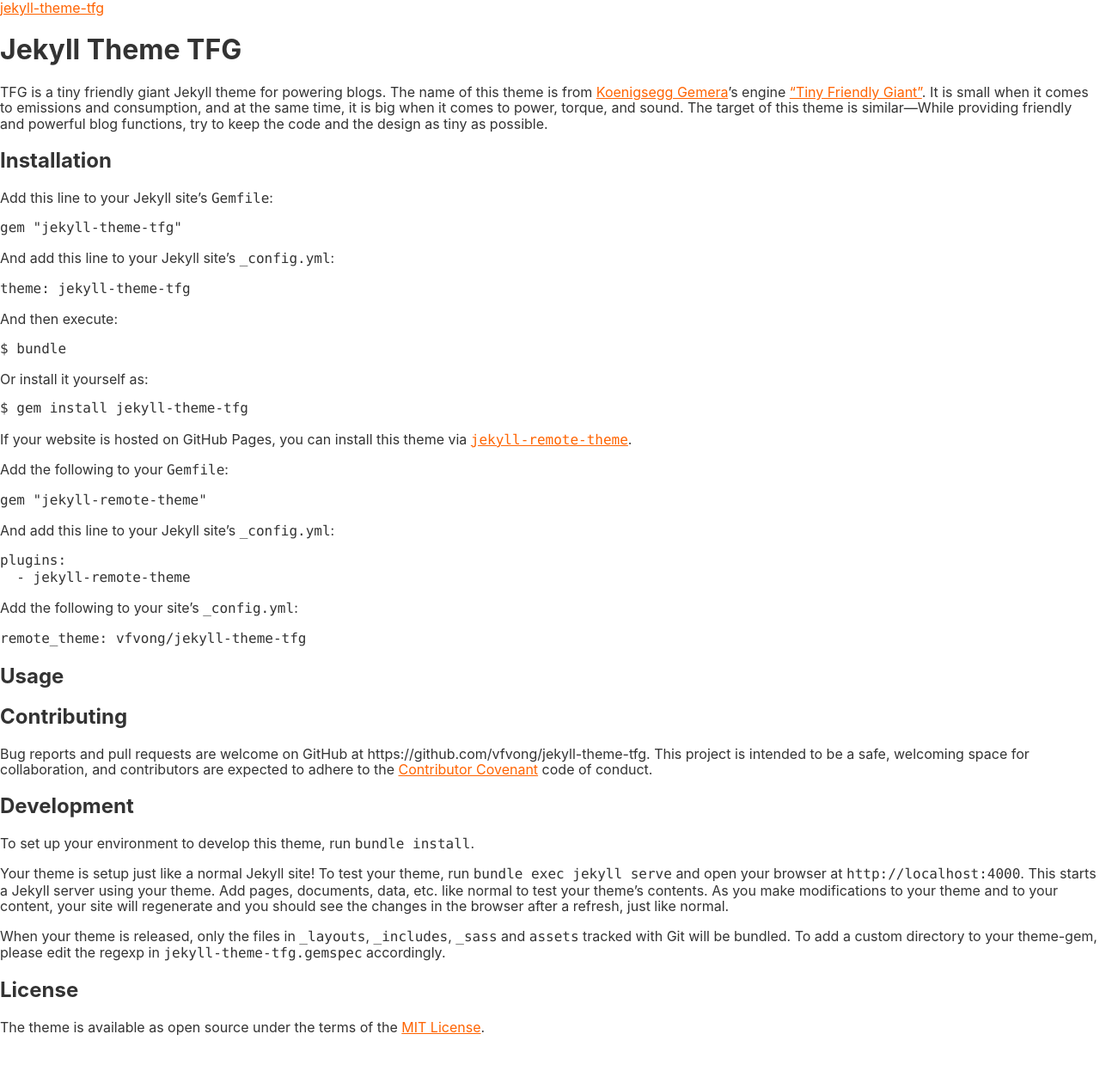
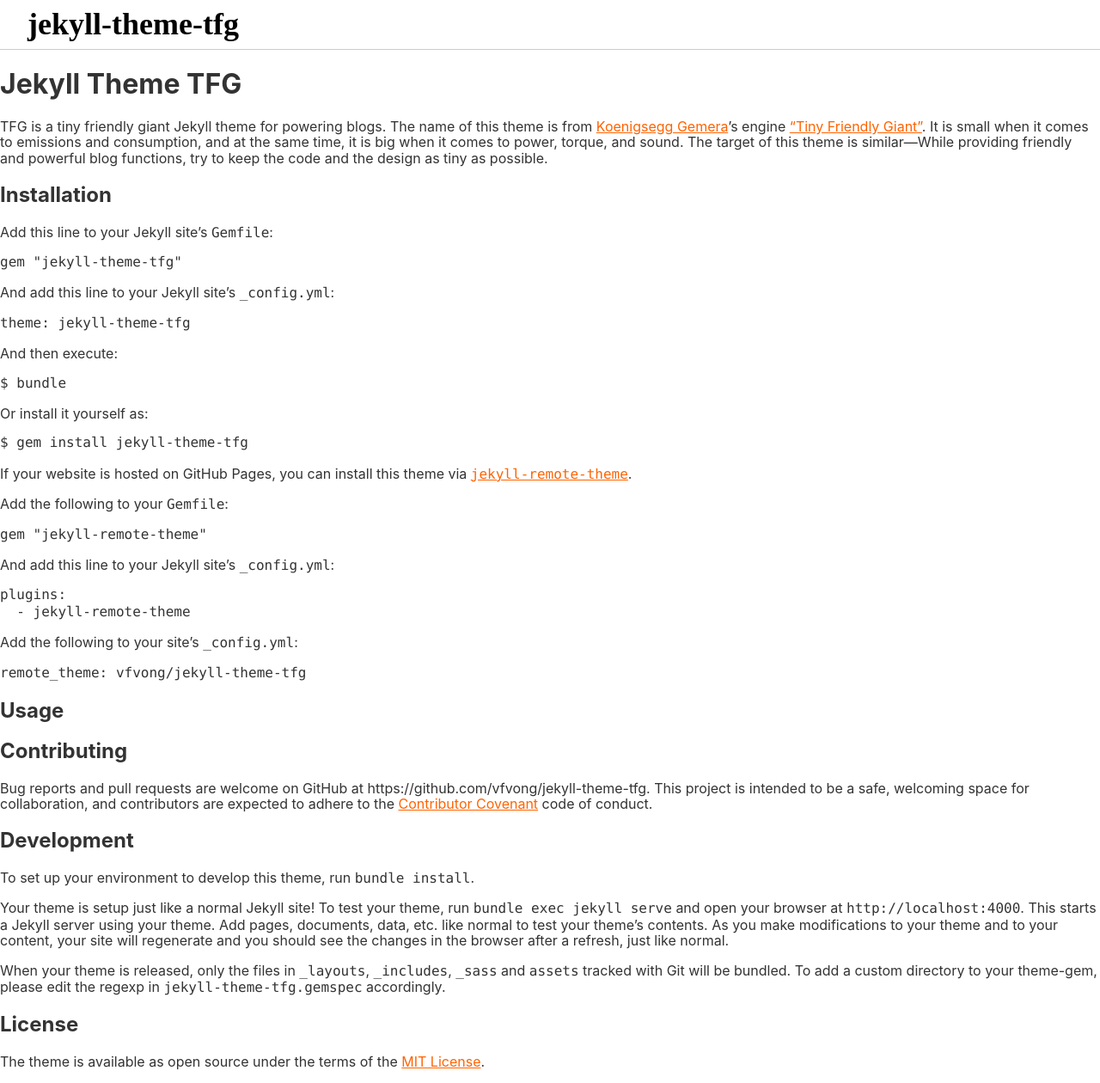
Before and after one commit to vfvong/jekyll-theme-tfg, a Jekyll site: the page built from README.md, in a window 1280 px wide. Shown: the whole page at 86% size. Built offline with Jekyll 4.4.1, drawn with Linux system fonts in a browser that asks for light colours; our own code applies the rules of GitHub Pages for plain Markdown files; before the commit the page ends 1220 px from its top, so only the background shows below that.

Commit message:
Design header

```diff
--- a/_includes/header.html
+++ b/_includes/header.html
@@ -1,4 +1,13 @@
-<header class="">
-  <a href="{{ '/' | relative_url }}">{{ site.title }}</a>
-  <p>{{ site.tagline }}</p>
+<header class="w-100 tc pv4 pv2-l ph4-l bb border-color avenir dt-l">
+  <div class="dtc-l tl-l">
+    {% if site.avatar %}
+      <a class="dib-l v-mid-l mr2-l" href="{{ '/' | relative_url }}" title="Home">
+        <img class="w3 w2-l h3 h2-l br-100 ba border-color" src="{{ site.avatar | relative_url }}" alt="avatar">
+      </a>
+    {% endif %}
+    <h1 class="baskerville f2 mt2 mt0-l mb0 body-color-d dib-l v-mid-l">
+      <a class="color-inherit no-underline" href="{{ '/' | relative_url }}" title="Home">{{ site.title }}</a>
+    </h1>
+    <h2 class="f6 mt2 body-color-l dn-l">{{ site.tagline }}</h2>
+  </div>
 </header>
```
